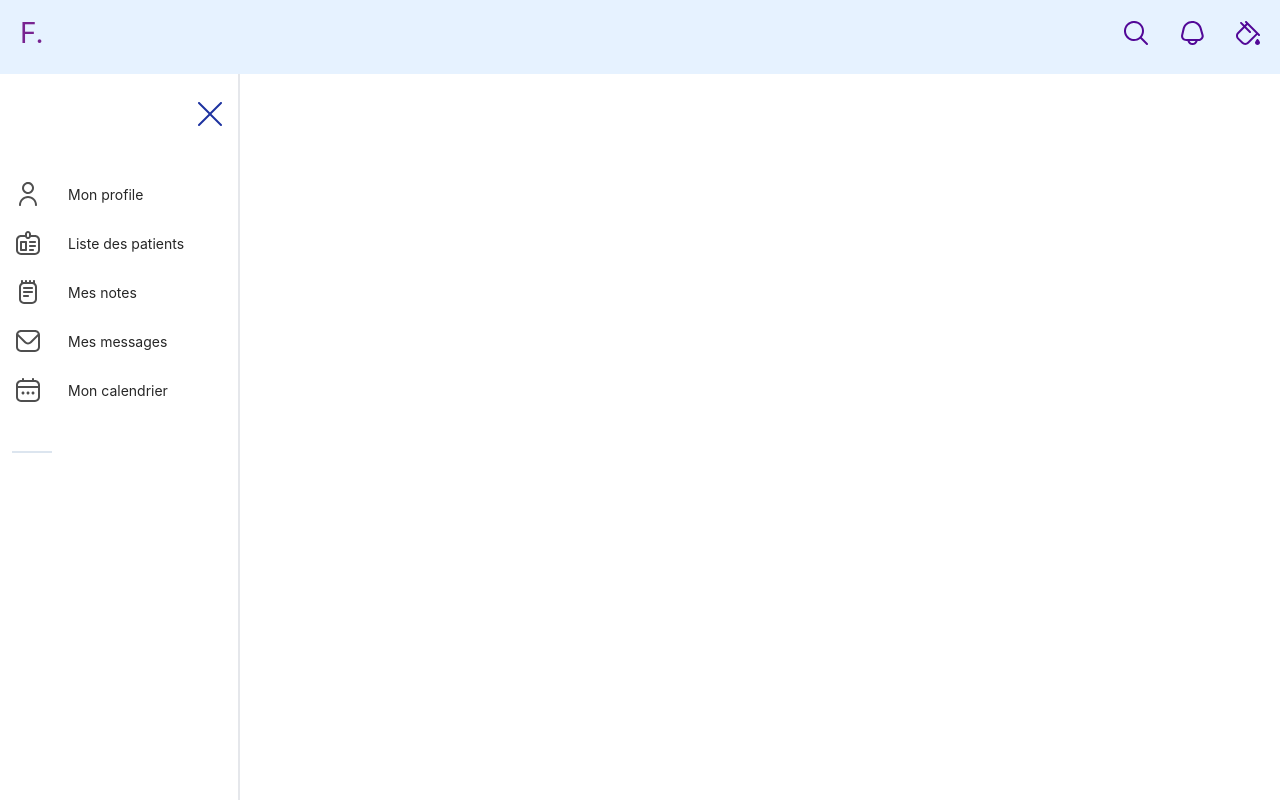
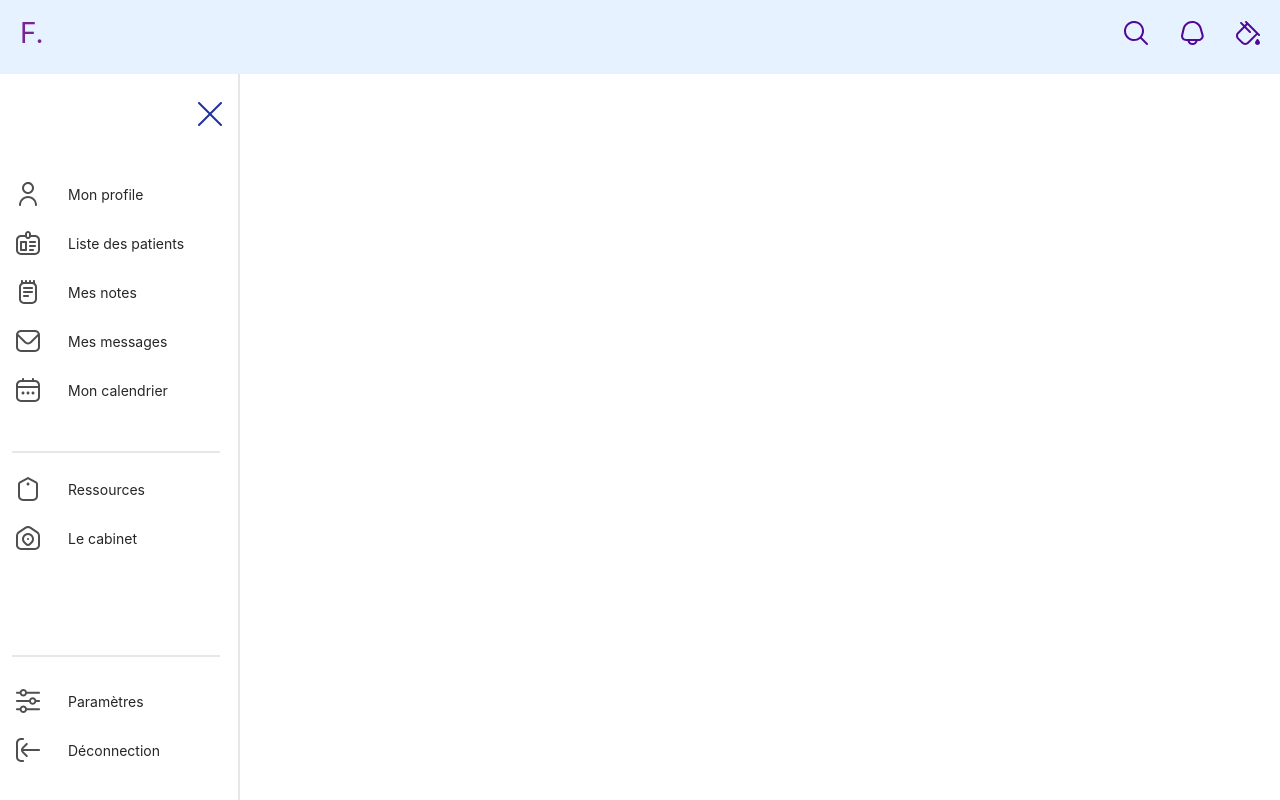
Before and after one commit to azzabihamza/Folya-ReactApp, a React (Create React App) app: page /dashboard in a window 1280 px wide. Both pictures are taken after a click on the button 31 px from the left and 126 px from the top of the page. Shown: the top 800 px of the page. Built offline with nearby package versions, Linux system fonts and the light colour scheme.

Commit message:
sidebar done

```diff
--- a/src/assets/icons/IconSignIn.tsx
+++ b/src/assets/icons/IconLogout.tsx
@@ -1,8 +1,8 @@
-interface IconSignInProps {
+interface IconLogoutProps {
     color?: string;
 }
 
-export default function IconSignIn (props: IconSignInProps) {
+export default function IconLogout (props: IconLogoutProps) {
     return (
         <div className="w-6 h-6">
         <svg
--- a/src/components/sideBar/index.tsx
+++ b/src/components/sideBar/index.tsx
@@ -6,6 +6,10 @@ import IconCalendar from "../../assets/icons/IconCalendar";
 import IconNoteBook from "../../assets/icons/IconNoteBook";
 import IconEnvelope from "../../assets/icons/IconEnvelope";
 import IconCross from "../../assets/icons/IconCross";
+import IconLabel from "../../assets/icons/IconLabel";
+import IconHomeLocation from "../../assets/icons/IconHomeLocation";
+import IconSettingsSliders from "../../assets/icons/IconSettingsSliders";
+import IconLogout from "../../assets/icons/IconLogout";
 
 
 
@@ -70,7 +74,42 @@ export const SideBar: FC<SideBarProps> = () => {
             </ul>
 
         </div>
-        <div className="border-t-2 border-solid border-default-main mx-3 w-10" />
+        <div className={`${isOpen? "w-10" : "w-52" } border-t-2 border-solid border-[#E4E4E4] mx-3 `} />
+        <div className="flex items-center pb-20 gap-4">
+            <ul className="py-3 px-4">
+                <li
+                    className="flex cursor-pointer py-3"
+                >
+                    <IconLabel />
+                    <span className={`${isOpen && "hidden" } pl-7 py-0.5 text-s text-gray-main origin-left duration-200 `}>Ressources</span>
+                </li>
+                <li
+                    className="flex cursor-pointer py-3"
+                >
+                    <IconHomeLocation />
+                    <span className={`${isOpen && "hidden" } pl-7 py-0.5 text-s text-gray-main origin-left duration-200 `}>Le cabinet</span>
+                </li>
+            </ul>
+        </div>
+
+        <div className={`${isOpen? "w-10" : "w-52" } border-t-2 border-solid border-[#E4E4E4] mx-3 `} />
+        <div className="flex items-center pt-2 gap-4">
+            <ul className="py-3 px-4">
+                <li
+                    className="flex cursor-pointer py-3"
+                >
+                    <IconSettingsSliders />
+                    <span className={`${isOpen && "hidden" } pl-7 py-0.5 text-s text-gray-main origin-left duration-200 `}>Paramètres</span>
+                </li>
+                <li
+                    className="flex cursor-pointer py-3"
+                >
+                    <IconLogout />
+                    <span className={`${isOpen && "hidden" } pl-7 py-0.5 text-s text-gray-main origin-left duration-200 `}>Déconnection</span>
+                </li>
+            </ul>
+        </div>
+
       </div>
 
     </div>
```
